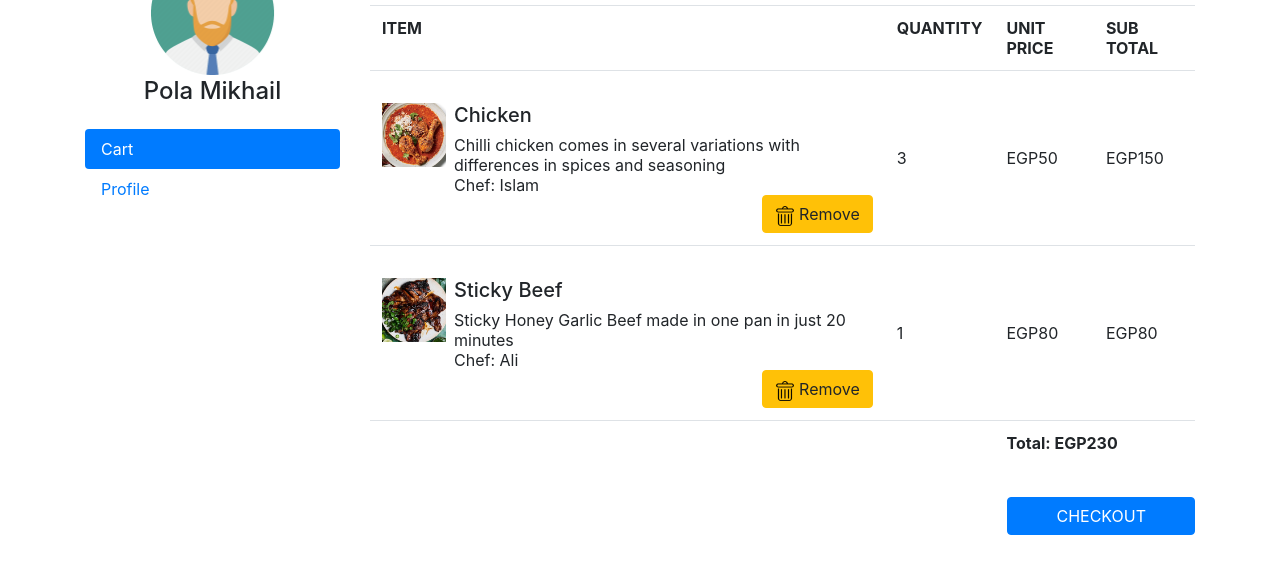
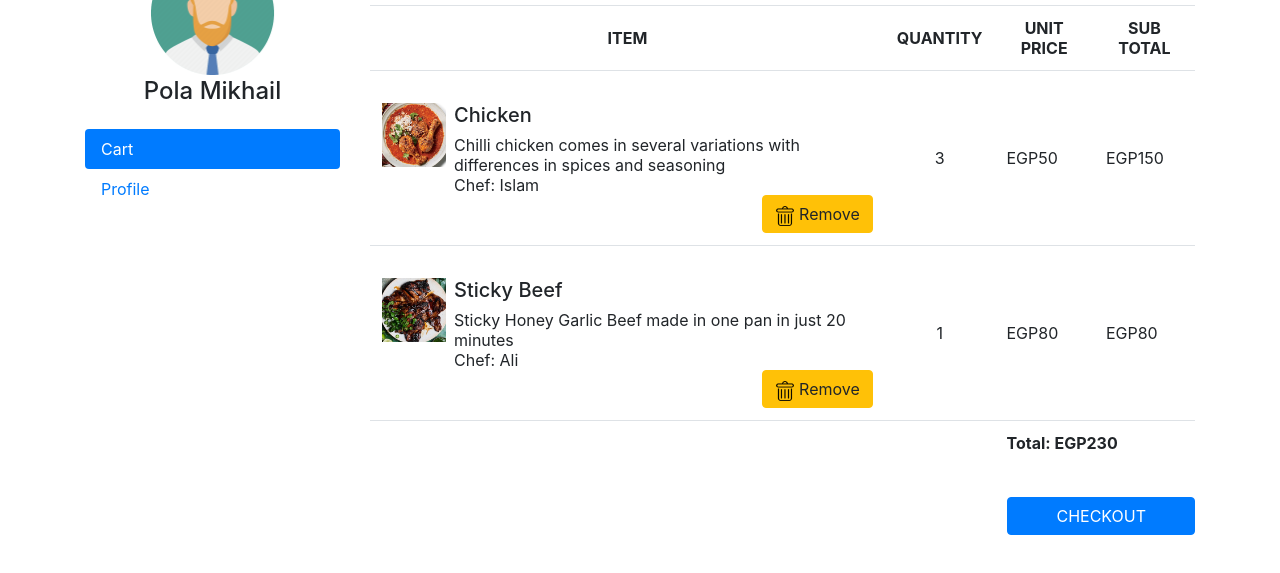
Before and after one commit to Raamyy/HomeEats-Website, a website: page dashboard.html in a window 1280 px wide. Shown: the part 127-700 px from the top of the page. Drawn offline with nearby package versions, Linux system fonts and the light colour scheme.

Commit message:
adjusted cart

```diff
--- a/dashboard.html
+++ b/dashboard.html
@@ -70,10 +70,10 @@
                         <table class="table table-hover table-responsive-sm">
                             <thead>
                                 <tr>
-                                    <td><strong>ITEM</strong></td>
-                                    <td><strong>QUANTITY</strong></td>
-                                    <td><strong>UNIT PRICE</strong></td>
-                                    <td><strong>SUB TOTAL</strong></td>
+                                    <td style="text-align: center; vertical-align:middle;"><strong>ITEM</strong></td>
+                                    <td style="text-align: center; vertical-align:middle;"><strong>QUANTITY</strong></td>
+                                    <td style="text-align: center; vertical-align:middle;"><strong>UNIT PRICE</strong></td>
+                                    <td style="text-align: center; vertical-align:middle;"><strong>SUB TOTAL</strong></td>
                                 </tr>
                             </thead>
                             <tbody>
@@ -96,7 +96,7 @@
                                             Remove
                                         </button>
                                     </td>
-                                    <td class="align-middle">3</td>
+                                    <td class="align-middle" style="text-align:center;">3</td>
                                     <td class="align-middle">EGP50</td>
                                     <td class="align-middle">EGP150</td>
                                 </tr>
@@ -119,7 +119,7 @@
                                             Remove
                                         </button>
                                     </td>
-                                    <td class="align-middle">1</td>
+                                    <td class="align-middle" style="text-align:center;">1</td>
                                     <td class="align-middle">EGP80</td>
                                     <td class="align-middle">EGP80</td>
                                 </tr>
```
